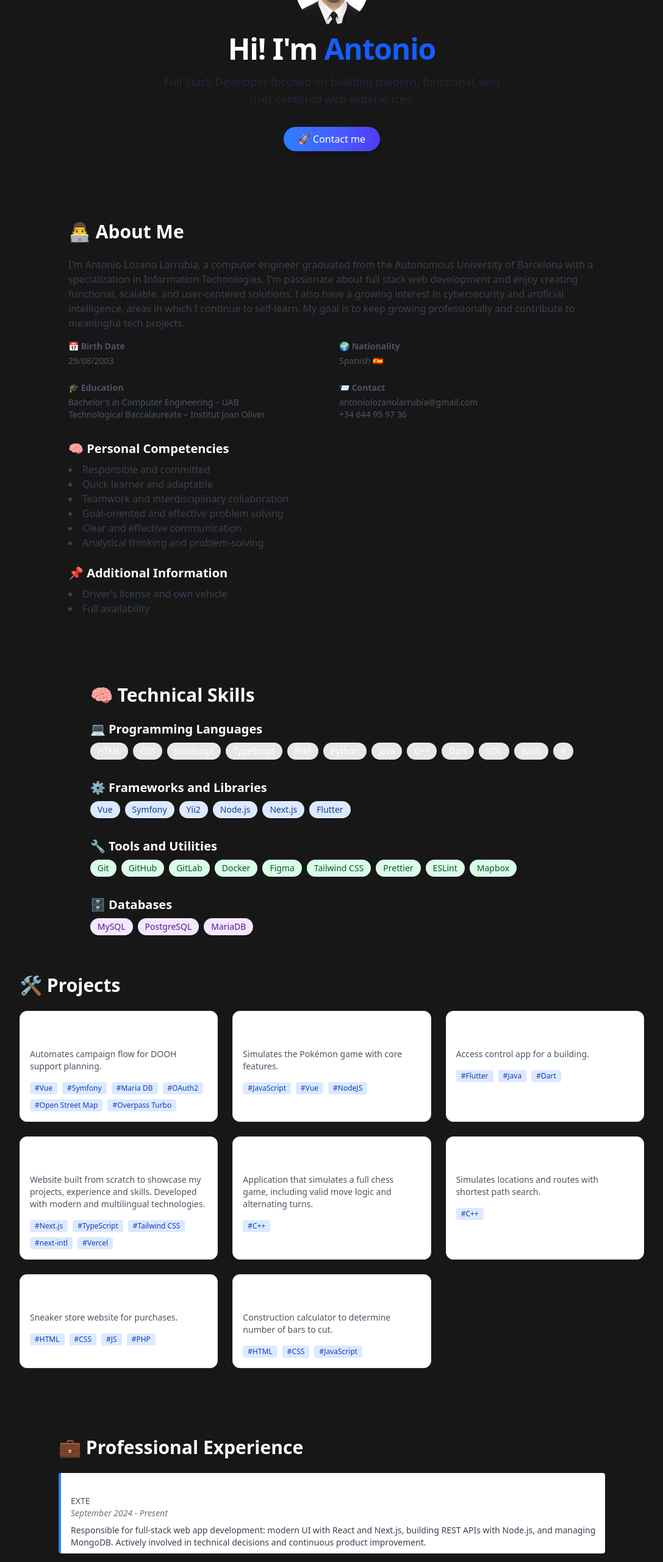
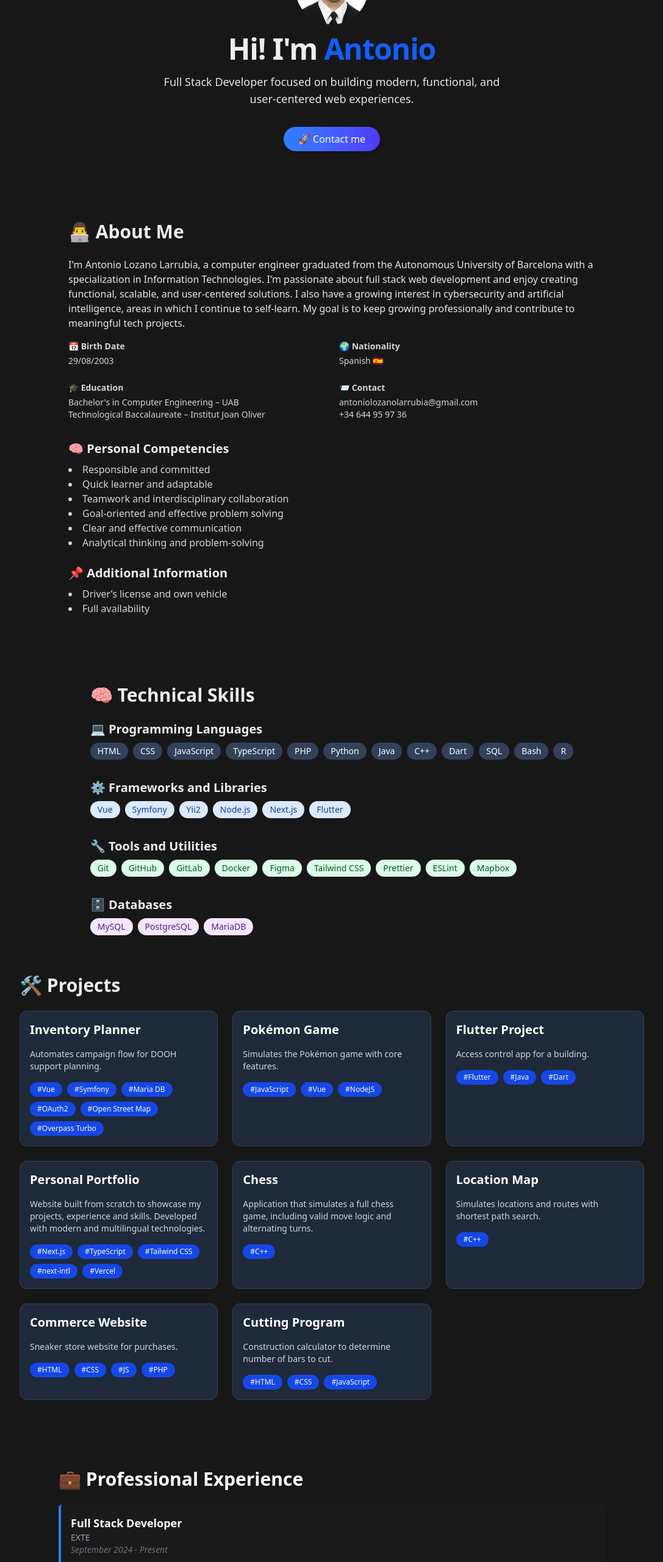
Before and after one commit to AntonioLoLa/MyPortfolio, a Next.js app: page /en in a window 1280 px wide. Shown: the part 220-2782 px from the top of the page at 61% size, without its empty margins (96-1183 px from the left). Built offline with nearby package versions, Linux system fonts and the light colour scheme.

Commit message:
Arreglo estilos

```diff
--- a/src/app/components/About.tsx
+++ b/src/app/components/About.tsx
@@ -9,11 +9,11 @@ export default function About() {
     <section className="w-full max-w-4xl mx-auto px-4">
       <h2 className="text-3xl font-bold mb-6">{t('title')}</h2>
 
-      <p className="text-gray-700 dark:text-gray-300 mb-4">
+      <p className="text-gray-200 mb-4">
         {t('description')}
       </p>
 
-      <div className="grid grid-cols-1 sm:grid-cols-2 gap-6 text-sm text-gray-600 dark:text-gray-300">
+      <div className="grid grid-cols-1 sm:grid-cols-2 gap-6 text-sm text-gray-300">
         <div>
           <h3 className="font-semibold mb-1">{t('birthdate')}</h3>
           <p>29/08/2003</p>
@@ -36,7 +36,7 @@ export default function About() {
 
       <div className="mt-8">
         <h3 className="text-xl font-semibold mb-2">{t('skills_title')}</h3>
-        <ul className="list-disc list-inside text-gray-700 dark:text-gray-300">
+        <ul className="list-disc list-inside text-gray-300">
           {t.raw('skills').map((item: string, i: number) => (
             <li key={i}>{item}</li>
           ))}
@@ -45,7 +45,7 @@ export default function About() {
 
       <div className="mt-6">
         <h3 className="text-xl font-semibold mb-2">{t('additional_title')}</h3>
-        <ul className="list-disc list-inside text-gray-700 dark:text-gray-300">
+        <ul className="list-disc list-inside text-gray-300">
           {t.raw('additional').map((item: string, i: number) => (
             <li key={i}>{item}</li>
           ))}
--- a/src/app/components/Contact.tsx
+++ b/src/app/components/Contact.tsx
@@ -8,11 +8,11 @@ export default function Contact() {
   return (
     <section className="mt-20 w-full text-center" id="contacto">
       <h2 className="text-xl font-medium mb-2">{t('title')}</h2>
-      <p className="text-gray-600 dark:text-gray-300 mb-4">
+      <p className="text-gray-200 mb-4">
         {t('description')}{" "}
         <a
           href="mailto:antoniolozanolarrubia@gmail.com"
-          className="underline text-blue-600 dark:text-blue-400"
+          className="underline text-blue-600"
         >
           antoniolozanolarrubia@gmail.com
         </a>
--- a/src/app/components/Experience.tsx
+++ b/src/app/components/Experience.tsx
@@ -4,6 +4,7 @@ import { useTranslations } from 'next-intl';
 
 export default function Experience() {
   const t = useTranslations('experience');
+
   const experiencias: {
     puesto: string;
     empresa: string;
@@ -13,20 +14,18 @@ export default function Experience() {
 
   return (
     <section className="w-full max-w-4xl mx-auto px-4 sm:px-0 mt-12">
-      <h2 className="text-3xl font-bold mb-6">{t('title')}</h2>
+      <h2 className="text-3xl font-bold mb-6 text-white">{t('title')}</h2>
 
       <div className="flex flex-col gap-6">
         {experiencias.map((exp, i) => (
           <div
             key={i}
-            className="border-l-4 border-blue-500 pl-4 py-2 bg-white dark:bg-[#1a1a1a] shadow-sm rounded"
+            className="border-l-4 border-blue-500 pl-4 py-4 bg-[#1a1a1a] shadow-md rounded-md"
           >
-            <h3 className="text-xl font-semibold">{exp.puesto}</h3>
-            <p className="text-sm text-gray-600 dark:text-gray-400">{exp.empresa}</p>
-            <p className="text-sm italic text-gray-500 dark:text-gray-500 mb-2">
-              {exp.fecha}
-            </p>
-            <p className="text-gray-700 dark:text-gray-300 text-sm">{exp.descripcion}</p>
+            <h3 className="text-lg font-semibold text-white">{exp.puesto}</h3>
+            <p className="text-sm text-gray-400">{exp.empresa}</p>
+            <p className="text-sm italic text-gray-500 mb-2">{exp.fecha}</p>
+            <p className="text-sm text-gray-300">{exp.descripcion}</p>
           </div>
         ))}
       </div>
--- a/src/app/components/Hero.tsx
+++ b/src/app/components/Hero.tsx
@@ -22,17 +22,17 @@ export default function Hero() {
       <h1 className="text-4xl font-bold tracking-tight sm:text-5xl">
         {t.rich('greeting', {
           name: (chunks) => (
-            <span className="text-blue-600 dark:text-blue-400">{chunks}</span>
+            <span className="text-blue-600">{chunks}</span>
           )
         })
         }
       </h1>
-      <p className="text-lg max-w-xl text-gray-800 dark:text-gray-300">
+      <p className="text-lg max-w-xl text-gray-200">
         {t('description')}
       </p>
       <Link
         href="#contact"
-        className="mt-4 px-6 py-2 text-white bg-gradient-to-r from-blue-500 to-indigo-600 hover:from-blue-600 hover:to-indigo-700 dark:from-blue-400 dark:to-indigo-500 rounded-full font-medium transition transform hover:scale-105 shadow-md"
+        className="mt-4 px-6 py-2 text-white bg-gradient-to-r from-blue-500 to-indigo-600 hover:from-blue-600 hover:to-indigo-700 rounded-full font-medium transition transform hover:scale-105 shadow-md"
       >
         {t('contact')}
       </Link>
--- a/src/app/components/Languages.tsx
+++ b/src/app/components/Languages.tsx
@@ -27,7 +27,7 @@ export default function Languages() {
               <span>{idioma.name}</span>
               <span>{idioma.level}</span>
             </div>
-            <div className="w-full h-2 bg-gray-200 dark:bg-gray-700 rounded">
+            <div className="w-full h-2 bg-gray-200 rounded">
               <div
                 className="h-full bg-blue-500 rounded transition-all duration-300"
                 style={{
--- a/src/app/components/Navbar.tsx
+++ b/src/app/components/Navbar.tsx
@@ -11,7 +11,7 @@ export default function Navbar() {
   const navItems: { label: string; href: string }[] = t.raw("items");
 
   return (
-    <nav className="fixed top-0 left-0 w-full z-50 backdrop-blur-lg bg-white/80 dark:bg-black/60 shadow-sm border-b border-gray-200 dark:border-gray-800 transition-all">
+    <nav className="fixed top-0 left-0 w-full z-50 backdrop-blur-lg bg-black/60 shadow-sm border-b border-gray-700 transition-all">
       <div className="max-w-6xl mx-auto px-4 py-3 flex justify-between items-center">
         <h1 className="font-bold text-lg">Antonio Lozano</h1>
         <LanguageSwitcher />
--- a/src/app/components/ProjectCard.tsx
+++ b/src/app/components/ProjectCard.tsx
@@ -12,20 +12,19 @@ export default function ProjectCard({
   tech,
 }: ProjectCardProps) {
   return (
-    <div className="rounded-xl border border-gray-200 dark:border-gray-700 p-4 bg-white dark:bg-zinc-900 hover:shadow-xl hover:scale-[1.02] transition-all duration-300  flex flex-col gap-4">
-      <h3 className="text-xl font-semibold">{title}</h3>
-      <p className="text-sm text-gray-600 dark:text-gray-300">{description}</p>
+    <div className="rounded-xl border border-gray-700 p-4 bg-gray-800 hover:shadow-lg hover:scale-[1.05] transition-all duration-300 flex flex-col gap-4">
+      <h3 className="text-xl font-semibold text-white">{title}</h3>
+      <p className="text-sm text-gray-300">{description}</p>
       <div className="flex flex-wrap gap-2 text-xs">
         {tech.map((t, i) => (
           <span
             key={i}
-            className="bg-blue-100 text-blue-800 dark:bg-blue-900 dark:text-blue-200 px-2 py-0.5 rounded"
+            className="bg-blue-700 text-white px-3 py-1 rounded-full"
           >
             #{t}
           </span>
         ))}
       </div>
-
     </div>
   );
 }
--- a/src/app/components/Skills.tsx
+++ b/src/app/components/Skills.tsx
@@ -20,7 +20,7 @@ export default function Skills() {
           {lenguajes.map((lang, i) => (
             <span
               key={i}
-              className="bg-gray-200 dark:bg-gray-700 text-sm px-3 py-1 rounded-full"
+              className="bg-slate-700 text-white text-sm px-3 py-1 rounded-full"
             >
               {lang}
             </span>
@@ -34,7 +34,7 @@ export default function Skills() {
           {frameworks.map((fw, i) => (
             <span
               key={i}
-              className="bg-blue-100 dark:bg-blue-800 text-blue-900 dark:text-blue-200 text-sm px-3 py-1 rounded-full"
+              className="bg-blue-100 text-blue-900 text-sm px-3 py-1 rounded-full"
             >
               {fw}
             </span>
@@ -48,7 +48,7 @@ export default function Skills() {
           {herramientas.map((tool, i) => (
             <span
               key={i}
-              className="bg-green-100 dark:bg-green-800 text-green-900 dark:text-green-200 text-sm px-3 py-1 rounded-full"
+              className="bg-green-100 text-green-900 text-sm px-3 py-1 rounded-full"
             >
               {tool}
             </span>
@@ -63,7 +63,7 @@ export default function Skills() {
           {basesDatos.map((db, i) => (
             <span
               key={i}
-              className="bg-purple-100 dark:bg-purple-800 text-purple-900 dark:text-purple-200 text-sm px-3 py-1 rounded-full"
+              className="bg-purple-100 text-purple-900 text-sm px-3 py-1 rounded-full"
             >
               {db}
             </span>
--- a/src/app/globals.css
+++ b/src/app/globals.css
@@ -1,19 +1,9 @@
 /* globals.css */
 @import "tailwindcss";
 
-:root {
-  --background: #171717;
-  --foreground: #ffffff;
-}
-
-.dark {
-  --background: #ededed;
-  --foreground: #0a0a0a;
-}
-
 body {
-  background: var(--background);
-  color: var(--foreground);
+  background-color: #171717;
+  color: #ededed;
   font-family: var(--font-geist-sans), sans-serif;
 }
 
```
